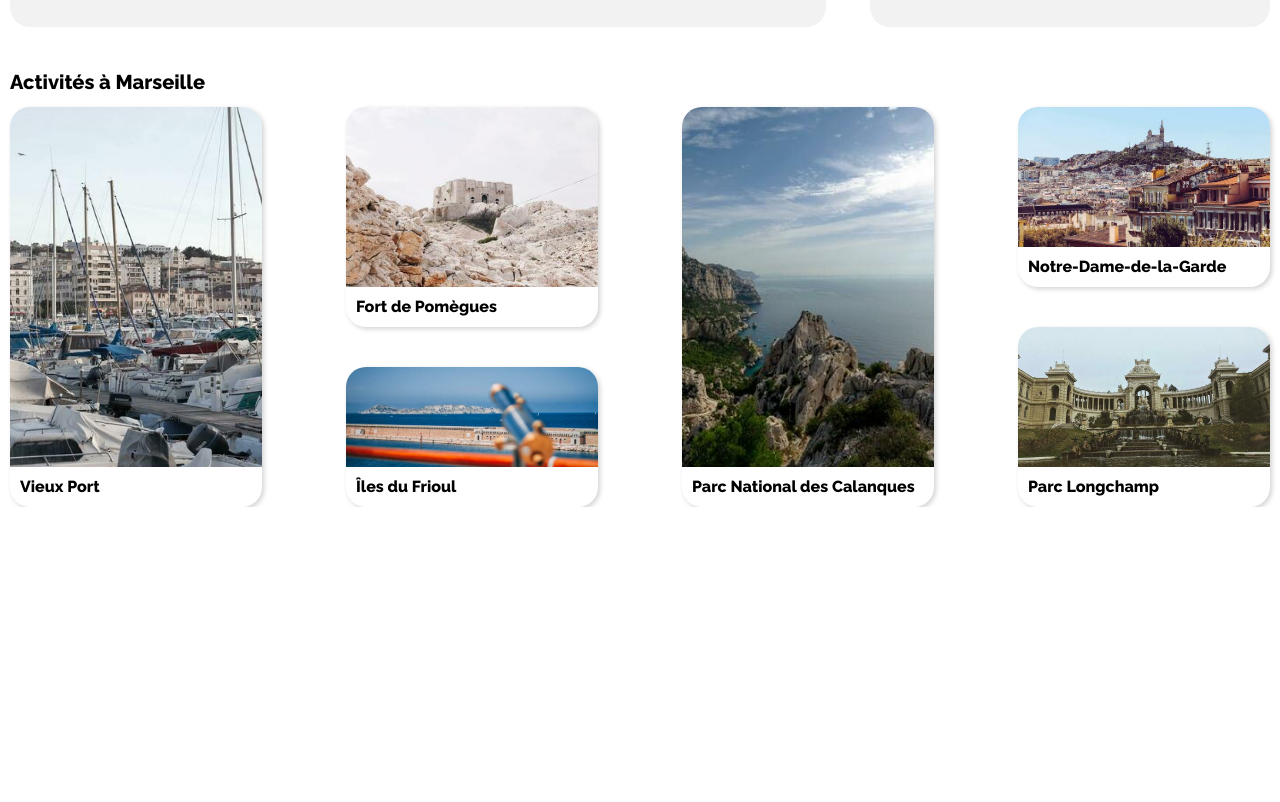
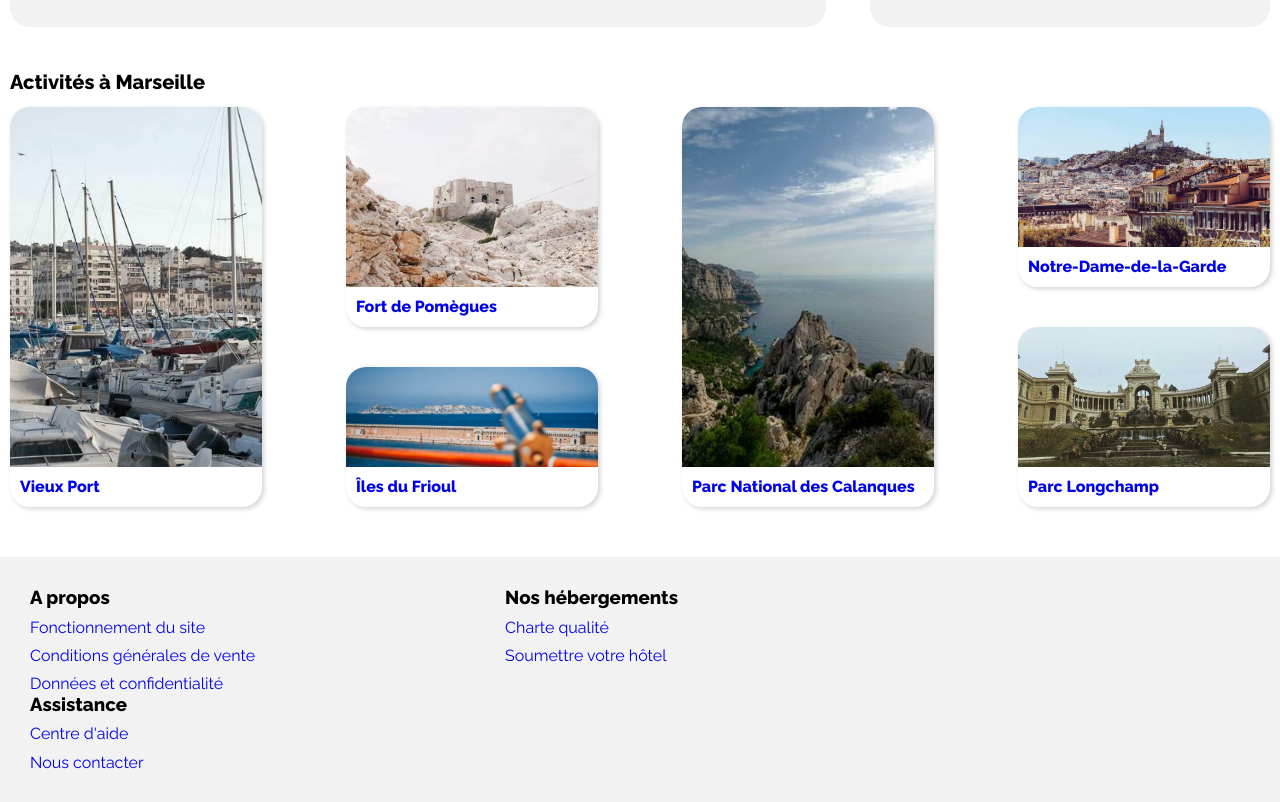
Before and after one commit to KLdvl/OC_P2_Booki, a plain HTML site: page index.html in a window 1280 px wide. Shown: the part 985-1787 px from the top of the page. Before the commit the page ends 1492 px from the top, so only its background shows below. Drawn offline with Linux system fonts and the light colour scheme.

Commit message:
Footer +style

```diff
--- a/index.html
+++ b/index.html
@@ -16,6 +16,7 @@
       referrerpolicy="no-referrer"
     />
     <link rel="stylesheet" href="./public/css/style.css" />
+    <link rel="shortcut icon" type="image/x-icon" href="./images/logo/Booki.png" />
     <title>Booki</title>
   </head>
 
@@ -343,64 +344,100 @@
         <div class="cards">
 
           <div class="card__large">
+            <a href="#">
             <div class="image">
               <img src="./images/activites/4_small/reno-laithienne-QUgJhdY5Fyk-unsplash.jpg" alt="Vieux Port">
             </div>
             <div class="text">
               <h4>Vieux Port</h4>
             </div>
+          </a>
           </div>
 
           <div class="card__double">
             <div class="card__double--max">
+              <a href="#">
               <div class="image">
                 <img src="./images/activites/4_small/paul-hermann-QFTrLdQIRhI-unsplash.jpg" alt="Fort de Pomègues">
               </div>
             <div class="text">
               <h4>Fort de Pomègues</h4>
             </div>
+          </a>
           </div>
             <div class="card__double--min">
+              <a href="#">
               <div class="image">
                 <img src="./images/activites/4_small/kevin-hikari-rV_Qd1l-VXg-unsplash.jpg" alt="Îles du Frioul">
               </div>
             <div class="text">
               <h4>Îles du Frioul</h4>
             </div>
+          </a>
           </div>
           </div>
 
           <div class="card__large">
+            <a href="#">
             <div class="image">
               <img src="./images/activites/4_small/kilyan-sockalingum-NR8-cBCN3aI-unsplash.jpg" alt="Parc National des Calanques">
             </div>
           <div class="text">
             <h4>Parc National des Calanques</h4>
           </div>
+        </a>
         </div>
 
           <div class="card__double">
             <div class="card__double--even">
+              <a href="#">
               <div class="image">
                 <img src="./images/activites/4_small/florian-wehde-xW9e8gdotxI-unsplash.jpg" alt="Notre Dame de la Garde">
               </div>
             <div class="text">
               <h4>Notre-Dame-de-la-Garde</h4>
             </div>
+          </a>
           </div>
             <div class="card__double--even">
+              <a href="#">
               <div class="image">
               <img src="./images/activites/4_small/lena-paulin-wH2-EJoDcV0-unsplash.jpg" alt="Parc Longchamp">
             </div>
             <div class="text">
               <h4>Parc Longchamp</h4>
             </div>
+          </a>
           </div>
           </div>
         </div>
       </section>
       <!-- Fin de la partie activités -->
-
     </main>
+    <!-- Début du footer -->
+    <footer class="footer">
+      <div class="links">
+        <h3>A propos</h3>
+        <ul>
+          <li><a href="#">Fonctionnement du site</a></li>
+          <li><a href="#">Conditions générales de vente</a></li>
+          <li><a href="#">Données et confidentialité</a></li>
+        </ul>
+      </div>
+      <div class="links">
+        <h3>Nos hébergements</h3>
+        <ul>
+          <li><a href="#">Charte qualité</a></li>
+          <li><a href="#">Soumettre votre hôtel</a></li>
+        </ul>
+      </div>
+      <div class="links">
+        <h3>Assistance</h3>
+        <ul>
+          <li><a href="#">Centre d'aide</a></li>
+          <li><a href="#">Nous contacter</a></li>
+        </ul>
+      </div>
+    </footer>
   </body>
 </html>
--- a/public/css/style.css
+++ b/public/css/style.css
@@ -8,7 +8,6 @@
 
 body {
   font-family: "Raleway", sans-serif;
-  margin: 0 10px;
   box-sizing: border-box;
 }
 a {
@@ -34,12 +33,19 @@ input {
 input:focus {
   outline: none;
 }
+main {
+  margin: 0 10px;
+}
+li {
+  list-style-type: none;
+}
 
 /* Début de header */
 
 .header {
   display: flex;
   justify-content: space-between;
+  margin: 0 10px;
 }
 .logo {
   margin-left: 20px;
@@ -131,6 +137,7 @@ input:focus {
   display: flex;
   align-items: center;
   margin-right: 20px;
+  border-radius: 20px;
 }
 .filters .filters__container .filters__items .filter .filter__name {
   border: 2px solid #f2f2f2;
@@ -139,12 +146,13 @@ input:focus {
   padding: 10px 10px 10px 35px;
   position: relative;
   right: 25px;
-  cursor: pointer;
   transition: all 200ms ease-in-out;
 }
-.filters .filters__container .filters__items .filter .filter__name:hover {
+.filter__icon:hover,
+.filter__name:hover {
+  cursor: pointer;
   color: #0065fc;
-  background-color: #deebff;
+  background-color: #f2f2f2;
 }
 .filters .filters__container .filters__items .filter .filter__icon {
   display: flex;
@@ -158,7 +166,6 @@ input:focus {
   border-radius: 100%;
   padding: 11px;
   z-index: 2;
-  cursor: pointer;
 }
 .filters .filters__infos {
   display: flex;
@@ -314,6 +321,7 @@ input:focus {
 .activities .cards .card__double--even {
   border-radius: 20px;
   box-shadow: 2px 2px 5px lightgray;
+  transition: all 150ms ease-in-out;
 }
 .activities .cards .card__large,
 .activities .cards .card__double {
@@ -357,3 +365,28 @@ input:focus {
 .text h4 {
   margin: 0;
 }
+.activities .cards .card__large:hover,
+.activities .cards .card__double .card__double--max:hover,
+.activities .cards .card__double .card__double--min:hover,
+.activities .cards .card__double .card__double--even:hover {
+  cursor: pointer;
+  transform: scale(1.05);
+}
+
+/* Fin de la section activités */
+
+/* Début du footer */
+
+.footer {
+  background-color: #f2f2f2;
+  display: flex;
+  flex-wrap: wrap;
+  padding: 30px;
+  margin-top: 50px;
+}
+.footer .links {
+  margin-right: 250px;
+}
+.footer .links ul li {
+  padding-top: 10px;
+}
```
